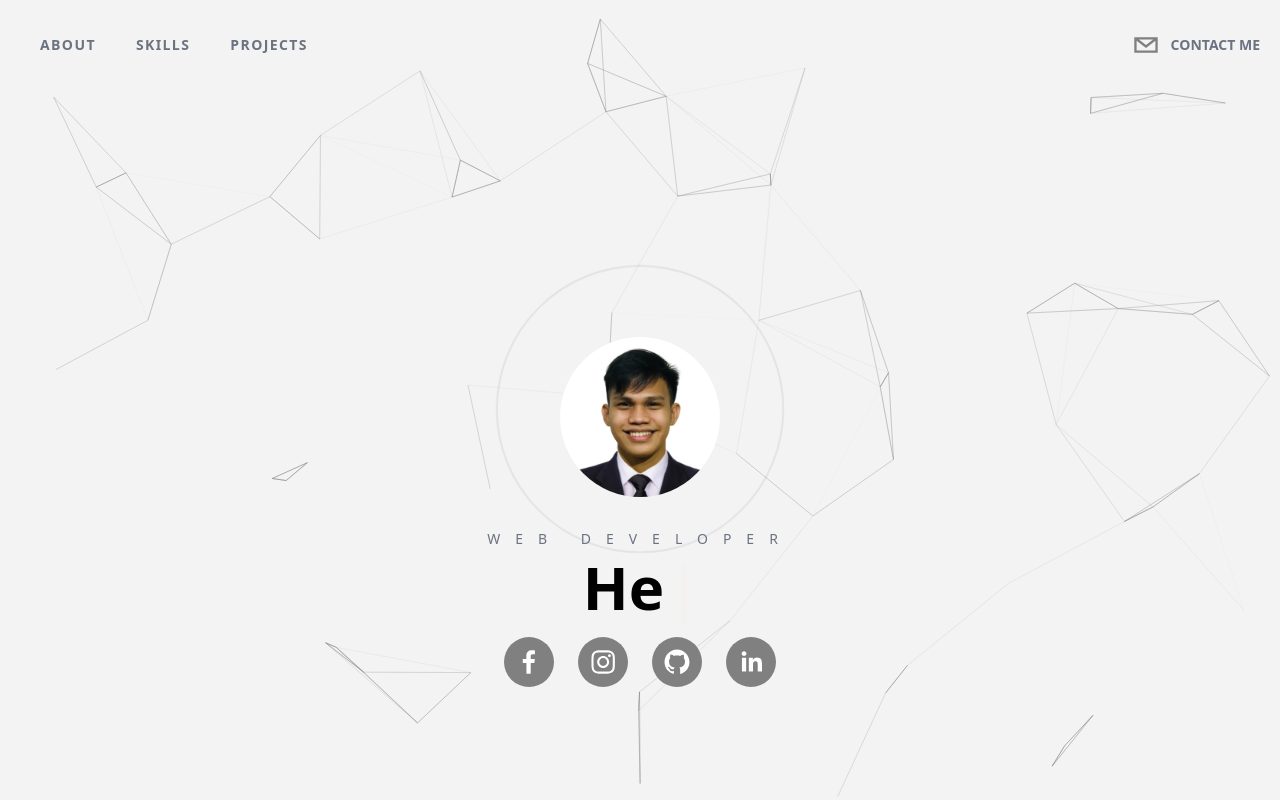
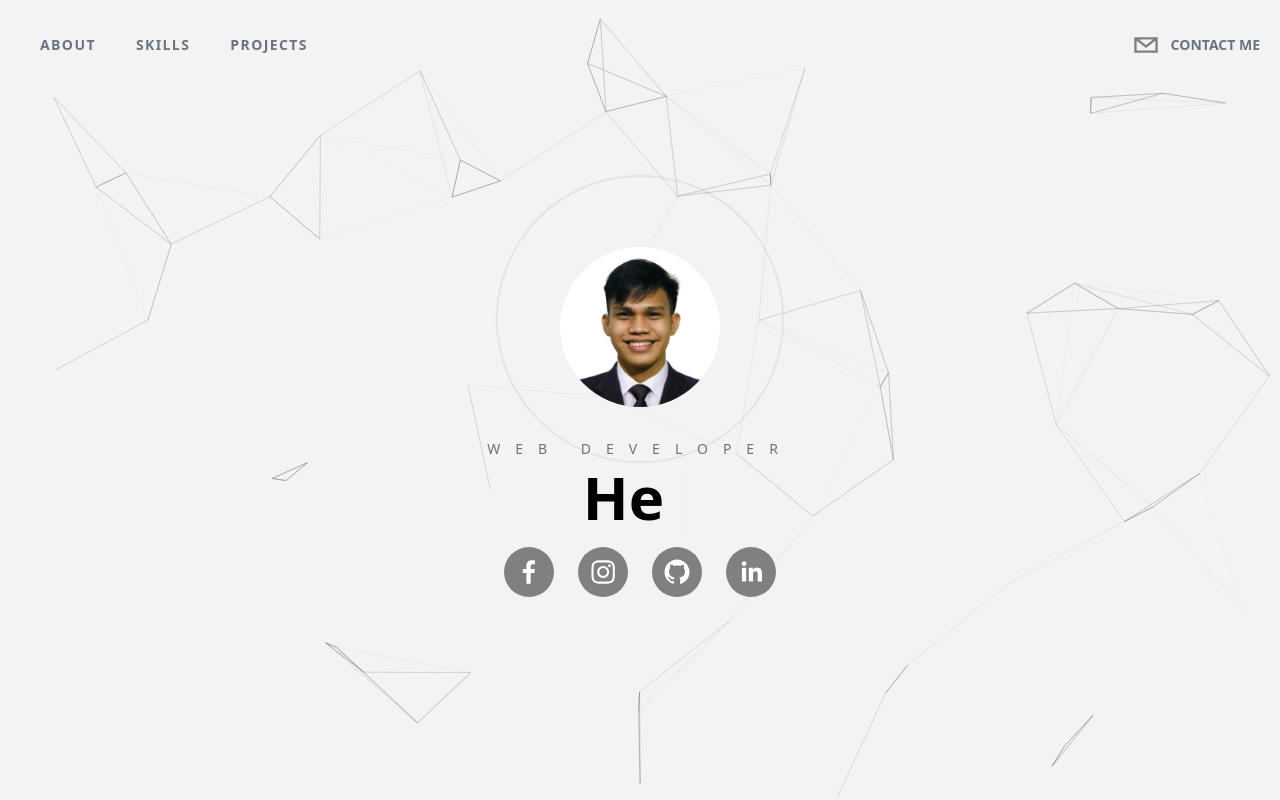
Before and after one commit to Joshlanuevo/web-portfolio, a Next.js app: page / in a window 1280 px wide. Built offline with nearby package versions, Linux system fonts and the light colour scheme.

Commit message:
Update index.js

```diff
--- a/pages/index.js
+++ b/pages/index.js
@@ -2,34 +2,40 @@ import Head from 'next/head';
 import About from '../components/About';
 import Header from '../components/Header';
 import Hero from '../components/Hero';
+import Projects from '../components/Projects';
 import Skills from '../components/Skills';
 
 export default function Home() {
   return (
     <div className='h-screen bg-[#f3f3f3] snap-y snap-mandatory overflow-y-scroll
-    overflow-x-hidden z-0'>
+    overflow-x-hidden z-0 scrollbar scrollbar-track-gray-400/20 scrollbar-thumb-[#000000]/80'>
       <Head>
         <title>Josh Ivan</title>
         <link rel="icon" href="https://cdn-icons-png.flaticon.com/512/3242/3242257.png" />
       </Head>
 
-      <div className=''>
+      <div>
         {/* Header */}
           <Header />
 
         {/* Hero */}
-        <section id='hero' >
+        <section id='hero' className='snap-start'>
           <Hero />
         </section>
 
         {/* About */}
-        <section id='about' >
+        <section id='about' className='snap-center'>
           <About />
         </section>
 
         {/* Skills */}
-        <section id='skills' >
+        <section id='skills' className='snap-start'>
           <Skills />
+        </section>
+
+        {/* Projects */}
+        <section id='projects' className='snap-start'>
+          <Projects />
         </section>
       </div>
     </div>
```
